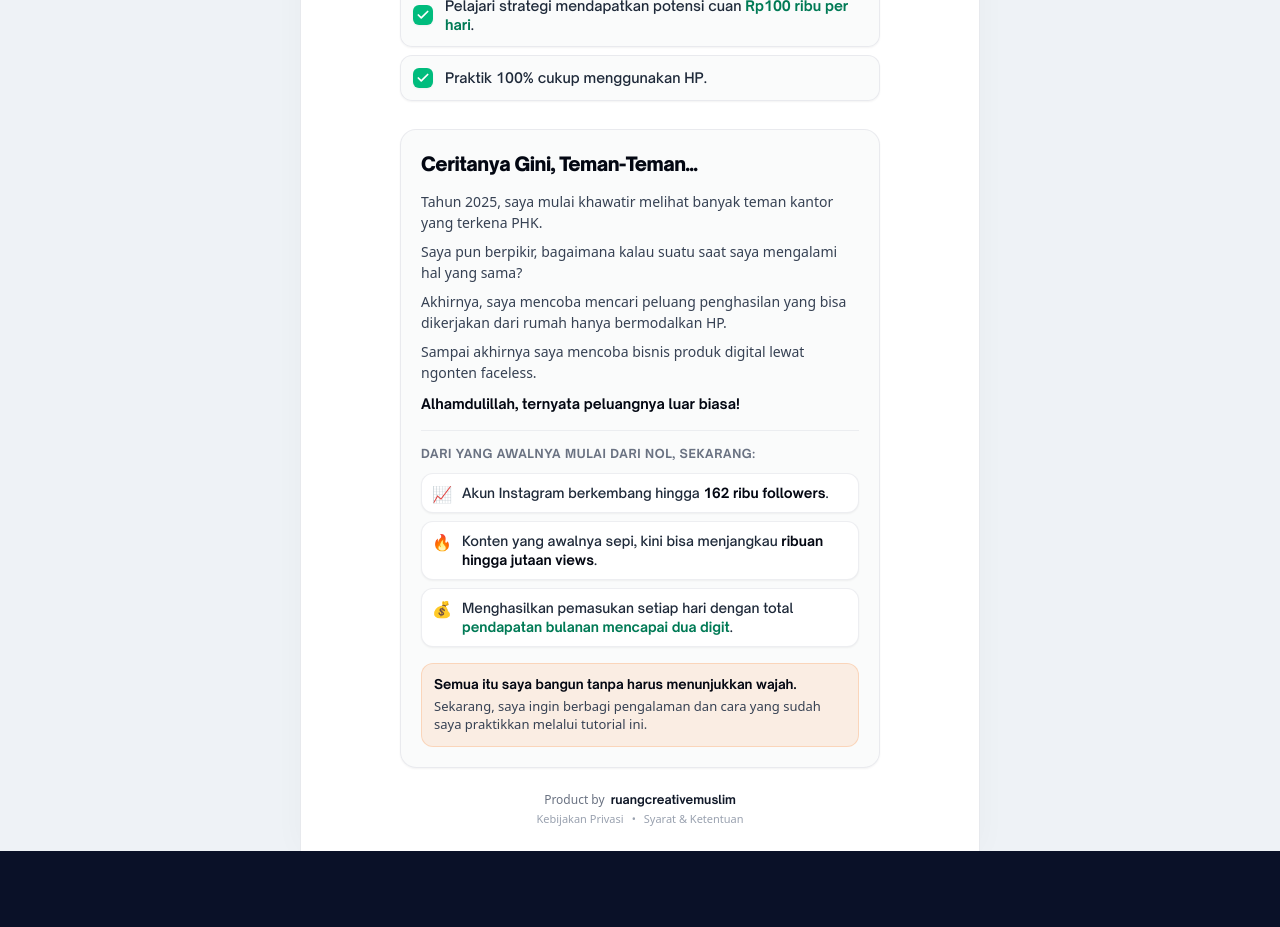
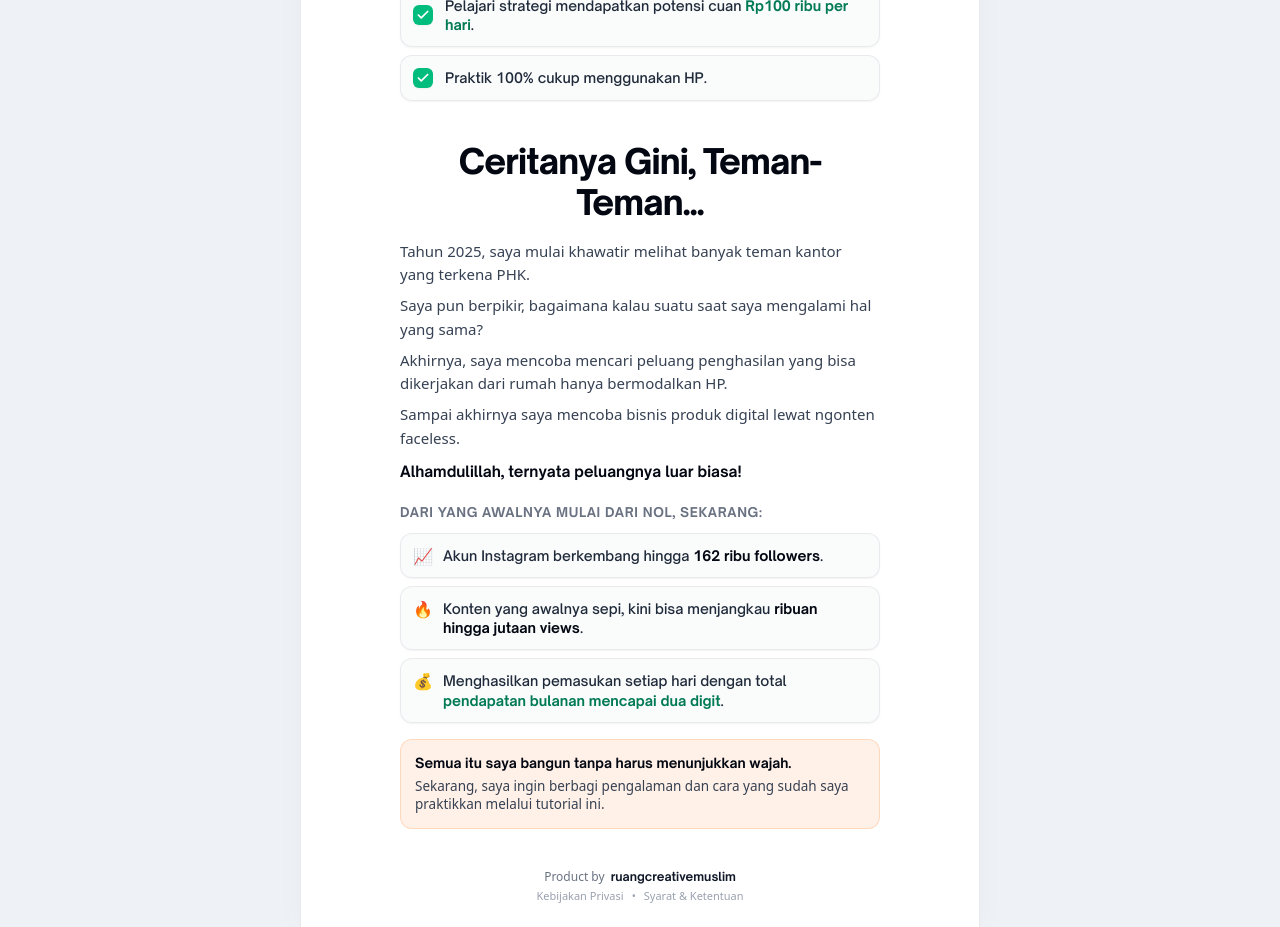
Before and after one commit to anggasrimugiarahayu/ngontenpakeai, a Next.js app: page /cuan-faceless in a window 1280 px wide. Shown: the part 420-1347 px from the top of the page. Before the commit the page ends 1271 px from the top, so only its background shows below. Built offline with nearby package versions, Linux system fonts and the light colour scheme; no server answers; the database is empty.

Commit message:
feat(cuan-faceless): center story heading matching headline size and remove outer story wrapper

```diff
--- a/src/app/cuan-faceless/page.tsx
+++ b/src/app/cuan-faceless/page.tsx
@@ -94,13 +94,16 @@ export default function CuanFacelessLandingPage() {
             </div>
           </div>
 
-          {/* Narrative Story Section (Kompak, Rapi & Sejajar) */}
-          <div className="w-full max-w-[440px] sm:max-w-[480px] mx-auto mt-7 text-left bg-gray-50/80 border border-gray-200/80 rounded-2xl p-4 sm:p-5 shadow-xs">
-            <h2 className="text-[17px] sm:text-[19px] font-black text-gray-950 tracking-tight mb-3">
+          {/* Narrative Story Section (Tanpa Kotak Pembungkus Besar, Menyatu di Canvas Putih) */}
+          <div className="w-full max-w-[440px] sm:max-w-[480px] mx-auto mt-10 mb-4">
+
+            {/* Story Heading (Posisi di Tengah & Ukuran Font Sama dengan Headline Utama) */}
+            <h2 className="text-[25px] sm:text-[30px] md:text-[34px] font-extrabold text-gray-950 tracking-tight leading-[1.22] text-center mb-4">
               Ceritanya Gini, Teman-Teman...
             </h2>
 
-            <div className="space-y-2 text-[13px] sm:text-[14px] text-gray-700 leading-[1.5]">
+            {/* Story Paragraphs */}
+            <div className="space-y-2 text-[14px] sm:text-[15px] text-gray-700 leading-[1.55] text-left">
               <p>Tahun 2025, saya mulai khawatir melihat banyak teman kantor yang terkena PHK.</p>
               <p>Saya pun berpikir, bagaimana kalau suatu saat saya mengalami hal yang sama?</p>
               <p>Akhirnya, saya mencoba mencari peluang penghasilan yang bisa dikerjakan dari rumah hanya bermodalkan HP.</p>
@@ -108,37 +111,37 @@ export default function CuanFacelessLandingPage() {
               <p className="font-bold text-gray-950 pt-0.5">Alhamdulillah, ternyata peluangnya luar biasa!</p>
             </div>
 
-            {/* Achievement Highlights */}
-            <div className="mt-4 pt-3.5 border-t border-gray-200/70">
-              <p className="text-[12px] font-bold text-gray-500 uppercase tracking-wider mb-2.5">
+            {/* Achievement Highlights (3 Kotak Kecil Tetap Ada) */}
+            <div className="mt-5 text-left">
+              <p className="text-[12.5px] sm:text-[13px] font-bold text-gray-500 uppercase tracking-wider mb-2.5">
                 Dari yang awalnya mulai dari nol, sekarang:
               </p>
               <div className="space-y-2">
-                <div className="flex items-start gap-2.5 p-2.5 rounded-xl bg-white border border-gray-200/70 shadow-xs">
+                <div className="flex items-start gap-2.5 p-2.5 sm:p-3 rounded-xl bg-gray-50/80 border border-gray-200/80 shadow-xs">
                   <span className="text-base shrink-0 leading-none mt-0.5">📈</span>
-                  <span className="text-[13px] sm:text-[13.5px] text-gray-800 font-medium leading-snug">
+                  <span className="text-[13px] sm:text-[14px] text-gray-800 font-medium leading-snug">
                     Akun Instagram berkembang hingga <strong className="text-gray-950 font-bold">162 ribu followers</strong>.
                   </span>
                 </div>
 
-                <div className="flex items-start gap-2.5 p-2.5 rounded-xl bg-white border border-gray-200/70 shadow-xs">
+                <div className="flex items-start gap-2.5 p-2.5 sm:p-3 rounded-xl bg-gray-50/80 border border-gray-200/80 shadow-xs">
                   <span className="text-base shrink-0 leading-none mt-0.5">🔥</span>
-                  <span className="text-[13px] sm:text-[13.5px] text-gray-800 font-medium leading-snug">
+                  <span className="text-[13px] sm:text-[14px] text-gray-800 font-medium leading-snug">
                     Konten yang awalnya sepi, kini bisa menjangkau <strong className="text-gray-950 font-bold">ribuan hingga jutaan views</strong>.
                   </span>
                 </div>
 
-                <div className="flex items-start gap-2.5 p-2.5 rounded-xl bg-white border border-gray-200/70 shadow-xs">
+                <div className="flex items-start gap-2.5 p-2.5 sm:p-3 rounded-xl bg-gray-50/80 border border-gray-200/80 shadow-xs">
                   <span className="text-base shrink-0 leading-none mt-0.5">💰</span>
-                  <span className="text-[13px] sm:text-[13.5px] text-gray-800 font-medium leading-snug">
+                  <span className="text-[13px] sm:text-[14px] text-gray-800 font-medium leading-snug">
                     Menghasilkan pemasukan setiap hari dengan total <strong className="text-emerald-700 font-bold">pendapatan bulanan mencapai dua digit</strong>.
                   </span>
                 </div>
               </div>
             </div>
 
-            {/* Closing Note */}
-            <div className="mt-4 p-3 rounded-xl bg-rn-accent/10 border border-rn-accent/20 text-[12.5px] sm:text-[13px] text-gray-900 leading-snug space-y-1">
+            {/* Closing Note Box (Kotak Penutup Tetap Ada) */}
+            <div className="mt-4 p-3 sm:p-3.5 rounded-xl bg-rn-accent/10 border border-rn-accent/20 text-[13px] sm:text-[13.5px] text-gray-900 leading-snug space-y-1 text-left">
               <p className="font-bold text-gray-950">
                 Semua itu saya bangun tanpa harus menunjukkan wajah.
               </p>
```
